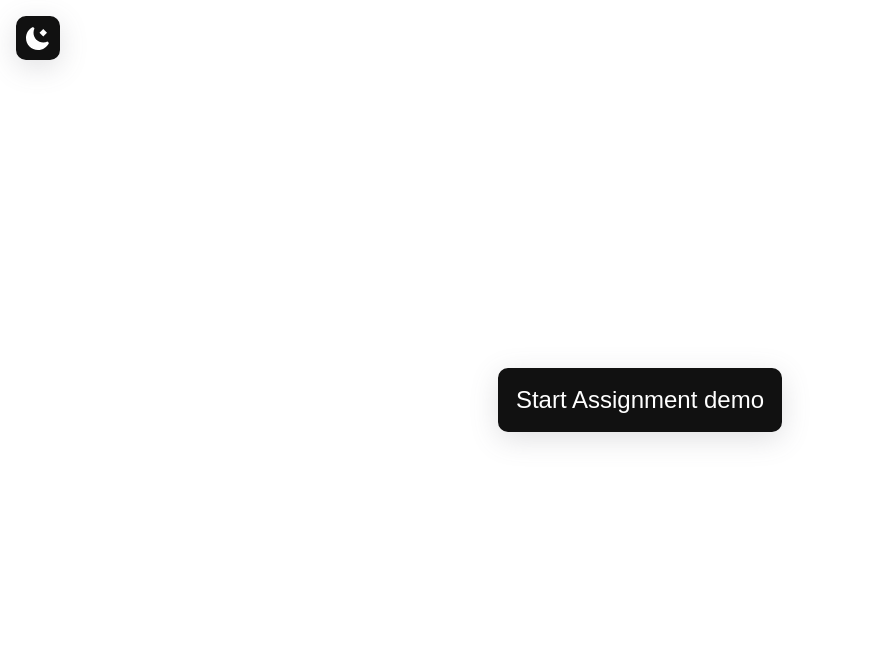
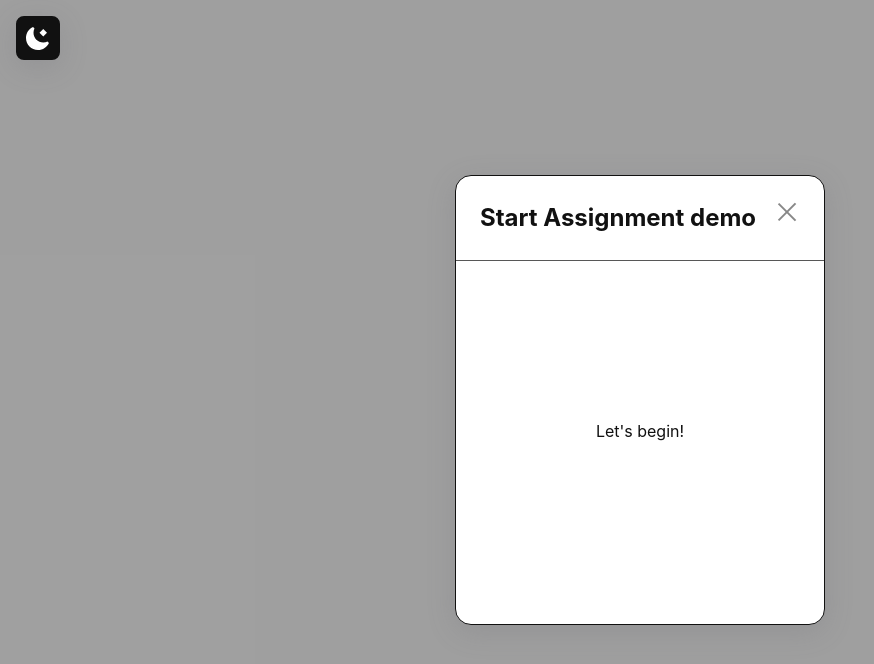
Before and after one commit to TheEletricboy/reactjs-demo-expandable-table, a React (Vite) app: page / in a window 1280 px wide. Both pictures are taken after a click on the button "Start Assignment demo". Shown: the top 664 px of the page, without its empty margins (0-874 px from the left). Built offline with nearby package versions, Linux system fonts and the light colour scheme.

Commit message:
feat: Add Overlay context and styling

```diff
--- a/src/App.tsx
+++ b/src/App.tsx
@@ -1,13 +1,33 @@
 import Button from './core/components/GenericButton/Button';
 import DarkThemeSwitcher from './core/components/DarkTheme/DarkThemeSwitcher';
+import { useOverlay } from './core/contexts/OverlayContext';
+import { OverlayContainer } from './core/components/OverlayContainer/OverlayContainer';
 
 import './App.scss';
+import { useCallback } from 'react';
+
+const lblStartAssingment = 'Start Assignment demo';
 
 const App = () => {
+  const { addOverlay } = useOverlay();
+
+  const openOverlay = useCallback(() => {
+    addOverlay({
+      id: "start-overlay",
+      content: <div>Let's begin!</div>,
+      isVisible: true,
+      type: "modal",
+      label: lblStartAssingment,
+      // onClose: () => console.log("some log test"),
+      // props: { animationType: "fade" }
+    });
+  }, []);
+
   return (
     <div className='main-app'>
+      <Button title='Begin the demo' label={lblStartAssingment} onClick={openOverlay} />
       <DarkThemeSwitcher/>
-      <Button title='Begin the demo' label='Start Assignment demo' />
+      <OverlayContainer/>
     </div>
   );
 };
--- /dev/null
+++ b/src/core/components/CloseIcon/CloseIcon.scss
@@ -0,0 +1,35 @@
+@import '/src/scss/mixins.scss';
+
+:root {
+  --close-icon-offset: 0.9rem;
+}
+
+.close-icon {
+  position: absolute;
+  right: var(--close-icon-offset);
+  top: var(--close-icon-offset);
+  width: 1.5rem;
+  height: 1.5rem;
+  opacity: 0.5;
+  transition: opacity var(--transition-default);
+
+  @include hoverstate {
+    opacity: 1;
+  }
+}
+
+.close-icon:before, .close-icon:after {
+  position: absolute;
+  top: 0;
+  left: 0.65rem;
+  content: '';
+  height: 1.5rem;
+  width: 0.15rem;
+  background-color: var(--primary-color0);
+}
+.close-icon:before {
+  transform: rotate(45deg);
+}
+.close-icon:after {
+  transform: rotate(-45deg);
+}
--- /dev/null
+++ b/src/core/components/CloseIcon/CloseIcon.tsx
@@ -0,0 +1,14 @@
+import React from 'react';
+import './CloseIcon.scss';
+
+export const CloseIcon = ({onClick, ...otherProps}: {
+  onClick: (event: React.MouseEvent<HTMLElement, MouseEvent>) => void,
+  [x: string]: any
+}) => (
+  <div
+    role='button'
+    tabIndex={0}
+    className='close-icon'
+    onClick={e => onClick(e)}
+    {...otherProps}/>
+);
--- a/src/core/components/DarkTheme/DarkThemeSwitcher.scss
+++ b/src/core/components/DarkTheme/DarkThemeSwitcher.scss
@@ -3,6 +3,7 @@
 .dark-theme-toggler {
   --button-padding: 0.5rem;
 
+  z-index: 99;
   position: absolute;
   top: 0;
   left: 0;
--- /dev/null
+++ b/src/core/components/OverlayContainer/OverlayContainer.scss
@@ -0,0 +1,64 @@
+@import '/src/scss/mixins.scss';
+
+:root {
+  --overlay-padding: 1.5rem;
+  --overlay-container-alpha: 0.4;
+  --overlay-background-bg-color: rgba(var(--primary-color0-rgb), var(--overlay-container-alpha));
+  --overlay-bg-color: var(--primary-color0-contrast);
+  --overlay-bg-color-font: var(--primary-color0);
+  --overlay-border-radius: 1rem;
+}
+
+.overlay-container {
+  position: absolute;
+  width: 100vw;
+  height: 100vh;
+  inset: 0;
+}
+
+.overlay-wrapper {
+  position: absolute;
+  inset: 0;
+  display: flex;
+  justify-content: center;
+  align-items: center;
+}
+
+.overlay-background {
+  position: absolute;
+  width: 100%;
+  height: 100%;
+  background-color: var(--overlay-background-bg-color);
+  cursor: pointer;
+}
+
+.overlay {
+  --close-icon-offset: var(--overlay-padding);
+
+  position: relative;
+  width: 20rem;
+  height: 25rem;
+  color: var(--overlay-bg-color-font);
+  background-color: var(--overlay-bg-color);
+  border-radius: var(--overlay-border-radius);
+  padding: var(--overlay-padding);
+  border: 1px solid var(--primary-color0);
+  box-shadow: rgba(100, 100, 111, 0.2) 0px 7px 29px 0px;
+  display: flex;
+  justify-content: flex-start;
+  align-items: center;
+  flex-direction: column;
+}
+
+.overlay-header {
+  border-bottom: 1px solid rgba(var(--primary-color0-rgb), 0.7);
+  width: 100%;
+  padding: 0 var(--overlay-padding) var(--overlay-padding);
+  font-weight: bold;
+  font-size: 24px;
+}
+
+.overlay-content {
+  height: 100%;
+  @include flex-it-all;
+}
--- /dev/null
+++ b/src/core/components/OverlayContainer/OverlayContainer.tsx
@@ -0,0 +1,39 @@
+import { useCallback } from 'react';
+import { useOverlay } from '../../contexts/OverlayContext';
+import { CloseIcon } from '../CloseIcon/CloseIcon';
+import './OverlayContainer.scss';
+
+const defaultLabel = 'Overlay';
+const lblCloseOverlay = 'Close Overlay';
+
+export const OverlayContainer = () => {
+  const { overlays, removeOverlay, topOverlay } = useOverlay();
+
+  const handleRemoveOverlay = useCallback(() => {
+    topOverlay && removeOverlay(topOverlay.id);
+  }, [topOverlay, removeOverlay]);
+
+  if (overlays.length === 0) return null;
+  return (
+    <div className='overlay-container'>
+      {overlays.map(overlay => overlay.isVisible && (
+        <div key={overlay.id} className='overlay-wrapper'>
+          <div
+            className='overlay-background'
+            onClick={handleRemoveOverlay}
+            title={lblCloseOverlay}>
+          </div>
+          <div className='overlay'>
+            <CloseIcon onClick={handleRemoveOverlay} title={lblCloseOverlay}/>
+            <div className='overlay-header'>
+              <div className='label'>{overlay.label ?? defaultLabel}</div>
+            </div>
+            <div className='overlay-content'>
+              {overlay.content}
+            </div>
+          </div>
+        </div>
+      ))}
+    </div>
+  );
+};
--- /dev/null
+++ b/src/core/contexts/OverlayContext.tsx
@@ -0,0 +1,63 @@
+import { createContext, useCallback, useContext, useMemo, useState } from "react";
+
+export type TOverlay = {
+  id: string;
+  content: React.ReactNode;
+  label?: string;
+  isVisible: boolean;
+  type?: string;
+  onClose?: () => void;
+  props?: Record<string, any>;
+}
+
+type TOverlayContext = {
+  overlays: TOverlay[];
+  topOverlay: TOverlay | undefined,
+  addOverlay: (overlay: TOverlay) => void;
+  removeOverlay: (id: string) => void;
+  clearAllOverlays: () => void;
+}
+
+export const OverlayContext = createContext<TOverlayContext | null>(null);
+
+export const OverlayContextProvider = ({children}: {children: React.ReactNode}) => {
+  const [overlays, setOverlays] = useState<TOverlay[]>([]);
+  const topOverlay = useMemo(() => overlays.slice().reverse().find((overlay) => overlay.isVisible), [overlays]);
+
+  const addOverlay = useCallback((overlay: TOverlay) => setOverlays(prevState => [...prevState, overlay]), [setOverlays]);
+
+  const removeOverlay = useCallback((id: string) => {
+    setOverlays(prevState => prevState.filter((overlay) => overlay.id !== id));
+    const overlay = overlays.find(overlay => overlay.id === id);
+    overlay?.onClose?.();
+  }, [setOverlays]);
+
+  const clearAllOverlays = useCallback(() => {
+    overlays.forEach((overlay) => overlay.onClose && overlay.onClose());
+    setOverlays([]);
+  }, [setOverlays]);
+
+  const value = useMemo(() => {
+    return ({
+      overlays,
+      topOverlay,
+      addOverlay,
+      removeOverlay,
+      clearAllOverlays,
+    });
+  }, [overlays, addOverlay, removeOverlay, clearAllOverlays]);
+
+  return (
+    <OverlayContext.Provider value={value}>
+      {children}
+    </OverlayContext.Provider>
+  );
+};
+
+export const useOverlay = () => {
+  const context = useContext(OverlayContext);
+  if (!context) {
+    throw new Error("useOverlay must be used within an OverlayProvider");
+  }
+  return context;
+};
--- a/src/index.scss
+++ b/src/index.scss
@@ -25,6 +25,7 @@
     to reflect their own colour palette with minimal to no changes needed :D
   **/
   --primary-color0: #111111;
+  --primary-color0-rgb: 17, 17, 17;
   --primary-color1: #3d3d3d;
 
   --primary-color0-contrast: #ffffff;
--- a/src/main.tsx
+++ b/src/main.tsx
@@ -3,5 +3,10 @@ import App from './App.tsx';
 
 import './index.scss';
 import './scss/dark-theme.scss';
+import { OverlayContextProvider } from './core/contexts/OverlayContext.tsx';
 
-createRoot(document.getElementById('root')!).render(<App />);
+createRoot(document.getElementById('root')!).render(
+  <OverlayContextProvider>
+    <App />
+  </OverlayContextProvider>,
+);
--- a/src/scss/dark-theme.scss
+++ b/src/scss/dark-theme.scss
@@ -2,6 +2,7 @@
   // By simply inverting the main colours we can make sure there's minimal to no bugs when switching
   // to a dark theme on all components. As long as they follow the css global var philosophy.
   --primary-color0: #ffffff;
+  --primary-color0-rgb: 255, 255, 255;
   --primary-color1: #cecece;
 
   --primary-color0-contrast: #1b1818;
--- a/src/scss/mixins.scss
+++ b/src/scss/mixins.scss
@@ -4,8 +4,16 @@
   &:hover,
   &:active,
   &:focus-visible {
+    cursor: pointer;
     @content;
   }
+}
+
+@mixin flex-it-all {
+  display: flex;
+  justify-content: center;
+  align-items: center;
+  flex-direction: column;
 }
 
 @mixin generic-button {
@@ -18,7 +26,7 @@
   white-space: nowrap;
   text-overflow: ellipsis;
 
-  border-radius: 10px;
+  border-radius: 0.5rem;
   background-color: var(--button-bg-color);
   border: 2px solid var(--button-border-color);
 
@@ -28,7 +36,6 @@
   @include hoverstate {
     color: var(--button-bg-color);
     background-color: transparent;
-    cursor: pointer;
   }
 }
 
@@ -39,6 +46,5 @@
   @include hoverstate {
     color: var(--button-bg-color);
     background-color: var(--button-font-color);
-    cursor: pointer;
   }
 }
```
